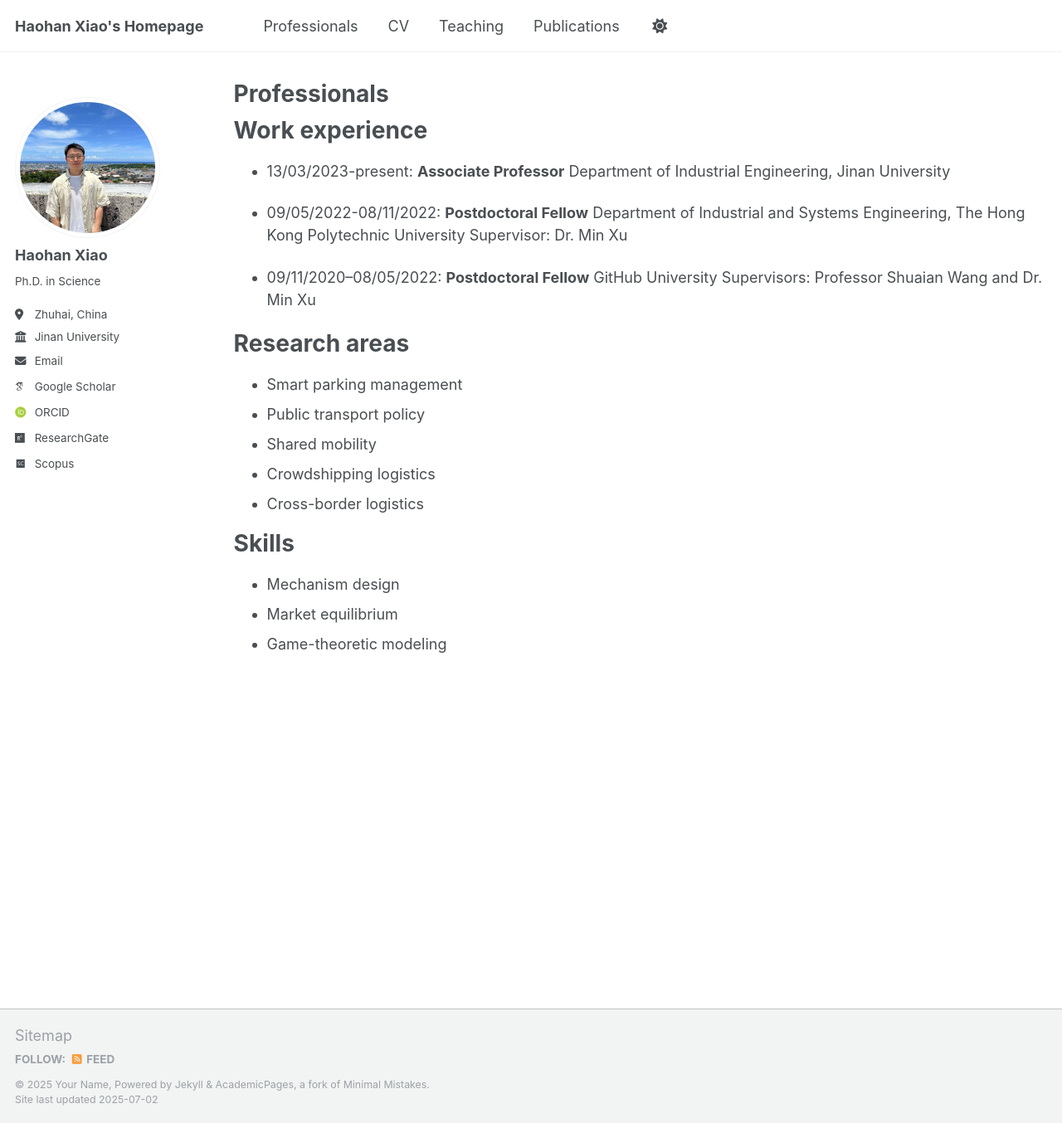
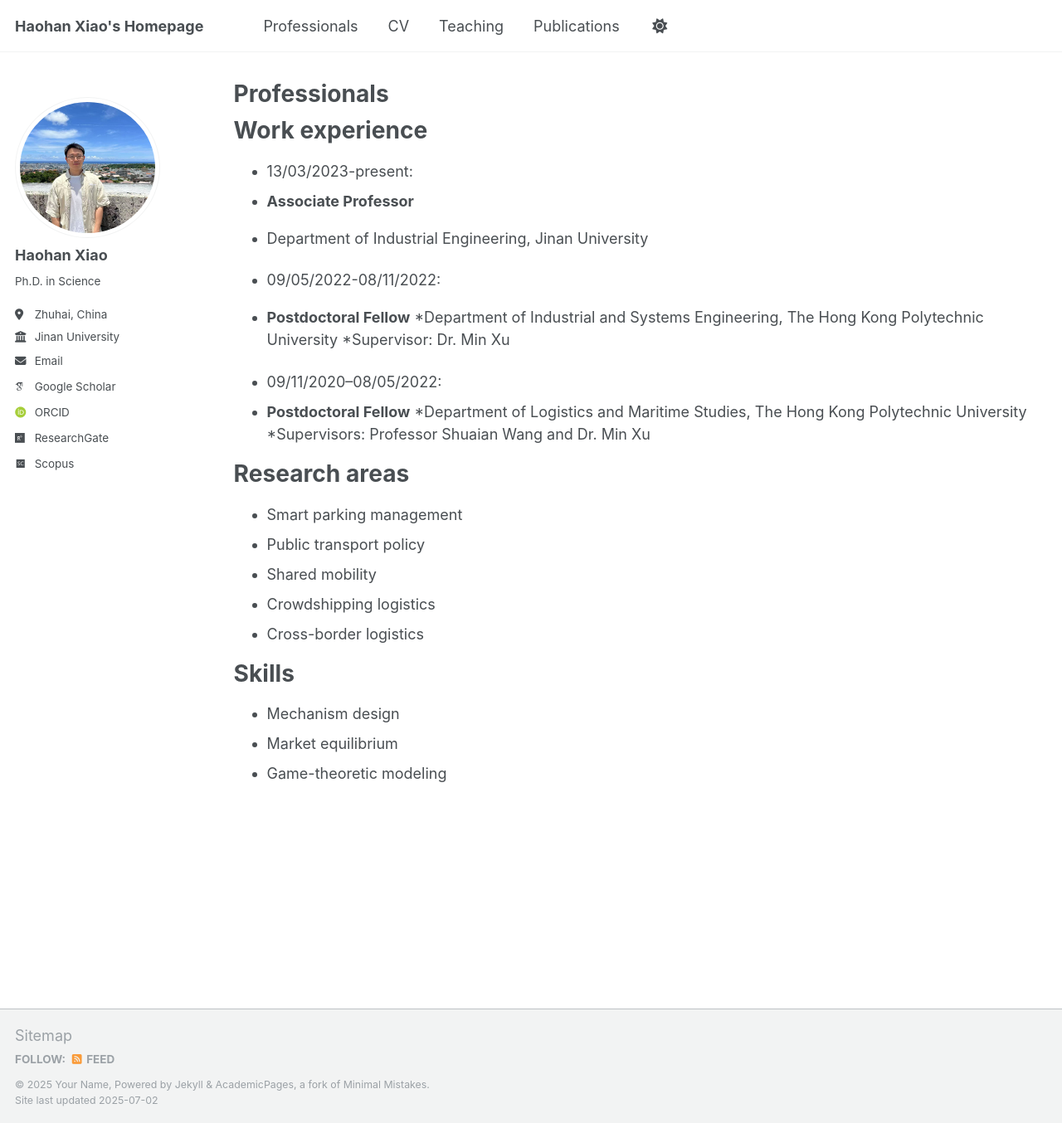
Before and after one commit to haohanxiao1/haohanxiao1.github.io, a Jekyll site: the page built from _pages/professionals.md, in a window 1280 px wide and 1354 px high. Shown: the whole window at 83% size. Built offline with Jekyll 4.4.1, drawn with Linux system fonts in a browser that asks for light colours; some web fonts are replaced; a script that is not in the unit is left out.

Commit message:
Update professionals.md

```diff
--- a/_pages/professionals.md
+++ b/_pages/professionals.md
@@ -9,16 +9,19 @@ author_profile: true
 
 Work experience
 ======
-* 13/03/2023-present: **Associate Professor**
-  Department of Industrial Engineering, Jinan University
+* 13/03/2023-present:
+* **Associate Professor**
+* Department of Industrial Engineering, Jinan University
 
-* 09/05/2022-08/11/2022: **Postdoctoral Fellow**
-  Department of Industrial and Systems Engineering, The Hong Kong Polytechnic University
-  Supervisor: Dr. Min Xu
+* 09/05/2022-08/11/2022:
+* **Postdoctoral Fellow**
+  *Department of Industrial and Systems Engineering, The Hong Kong Polytechnic University
+  *Supervisor: Dr. Min Xu
 
-* 09/11/2020–08/05/2022: **Postdoctoral Fellow**
-  GitHub University
-  Supervisors: Professor Shuaian Wang and Dr. Min Xu
+* 09/11/2020–08/05/2022:
+* **Postdoctoral Fellow**
+  *Department of Logistics and Maritime Studies, The Hong Kong Polytechnic University
+  *Supervisors: Professor Shuaian Wang and Dr. Min Xu
 
 Research areas
 ======
```
